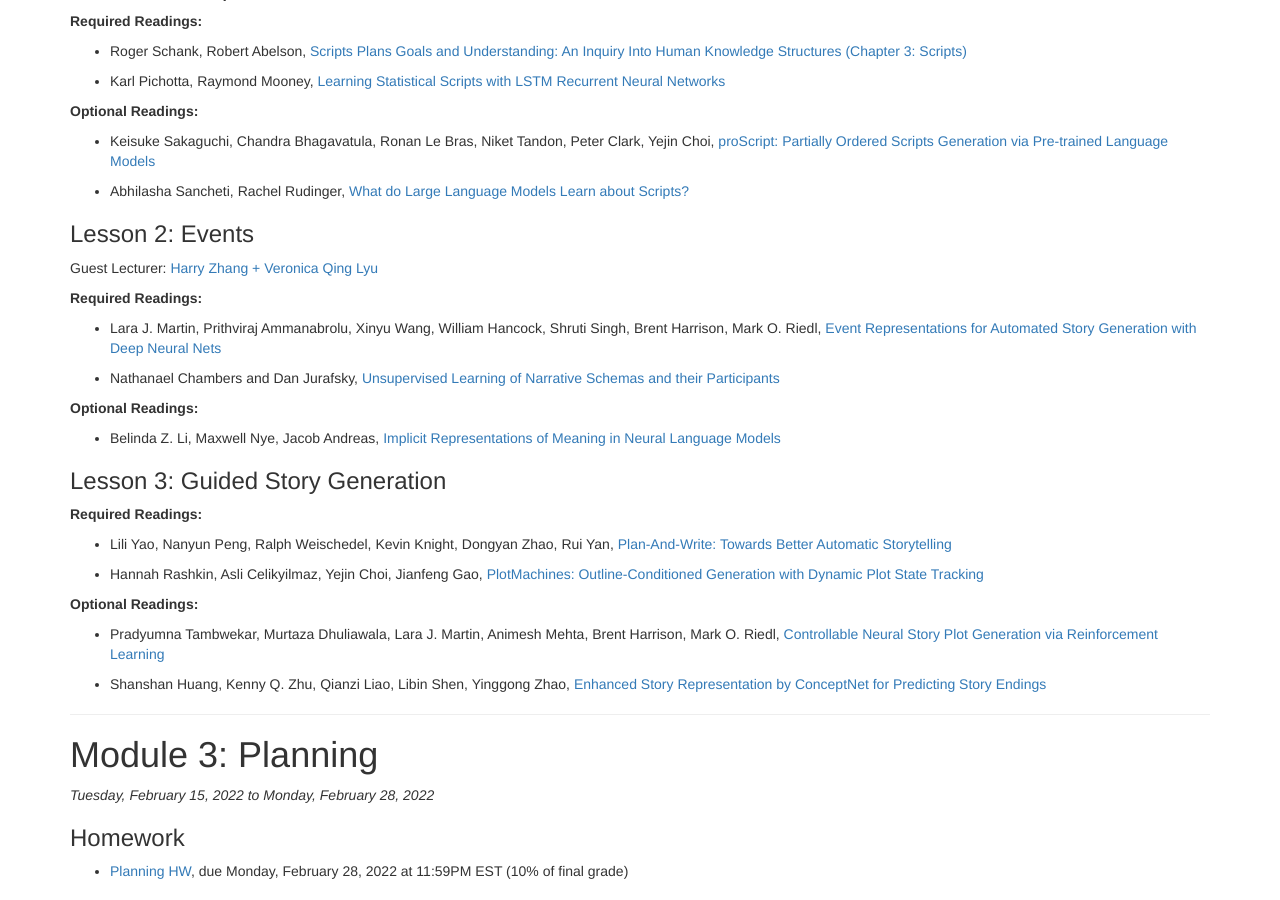
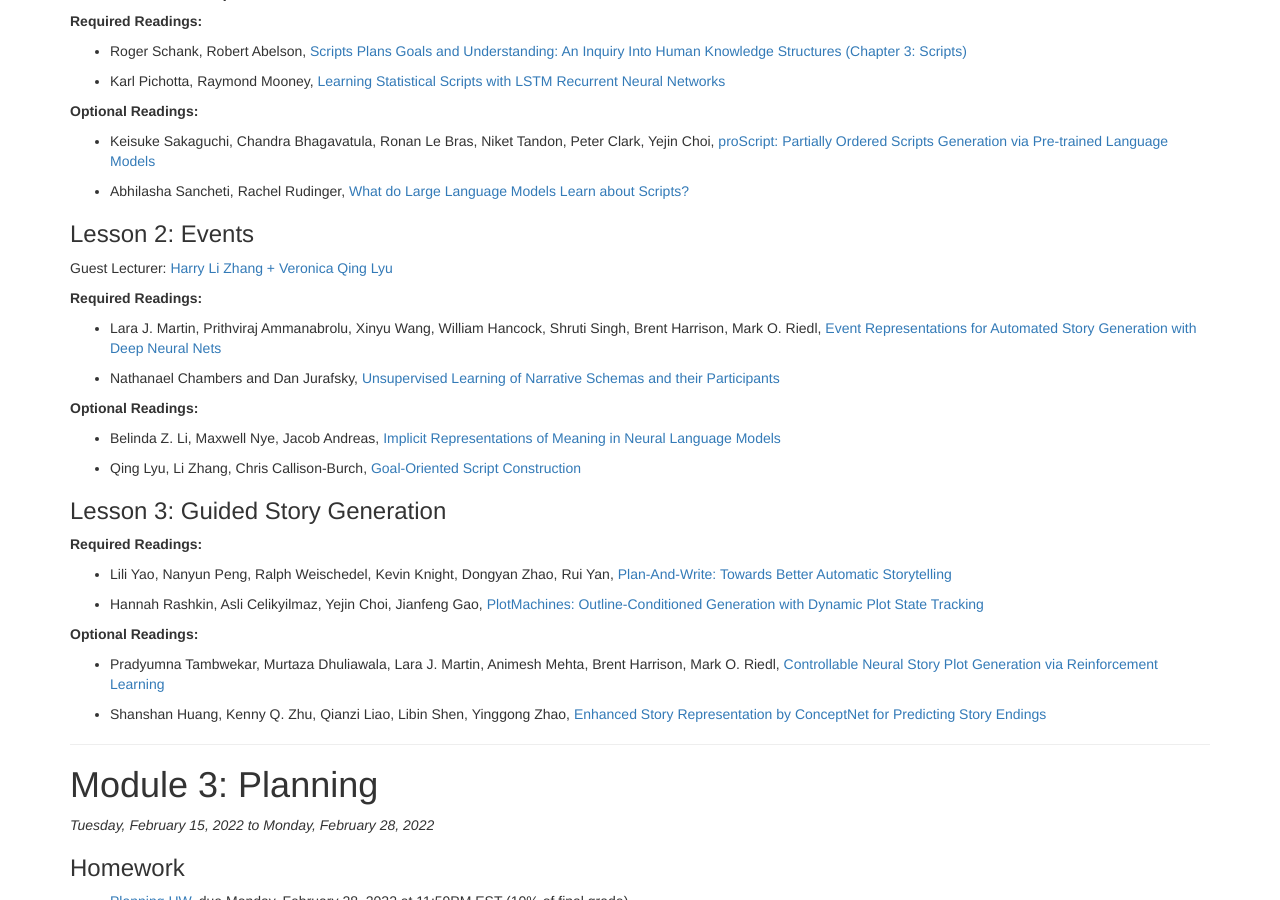
Before and after one commit to interactive-fiction-class/interactive-fiction-class.github.io, a Jekyll site: the page built from modules.md, in a window 1280 px wide and 900 px high, scrolled down 2208 px. Built offline with Jekyll 4.4.1, drawn with Linux system fonts in a browser that asks for light colours; nearby versions of some CDN libraries; a script that is not in the unit is left out.

Commit message:
added Goal-Oriented Script Construction paper

```diff
--- a/_data/modules.yaml
+++ b/_data/modules.yaml
@@ -210,7 +210,11 @@
           title: Implicit Representations of Meaning in Neural Language Models
           authors: Belinda Z. Li, Maxwell Nye, Jacob Andreas
           url: https://aclanthology.org/2021.acl-long.143
-      guest_speaker: Harry Zhang + Veronica Qing Lyu
+        -
+          title: Goal-Oriented Script Construction
+          url: https://aclanthology.org/2021.inlg-1.19
+          authors: Qing Lyu, Li Zhang, Chris Callison-Burch
+      guest_speaker: Harry Li Zhang + Veronica Qing Lyu
       guest_url:
     -
       title: Guided Story Generation
```
